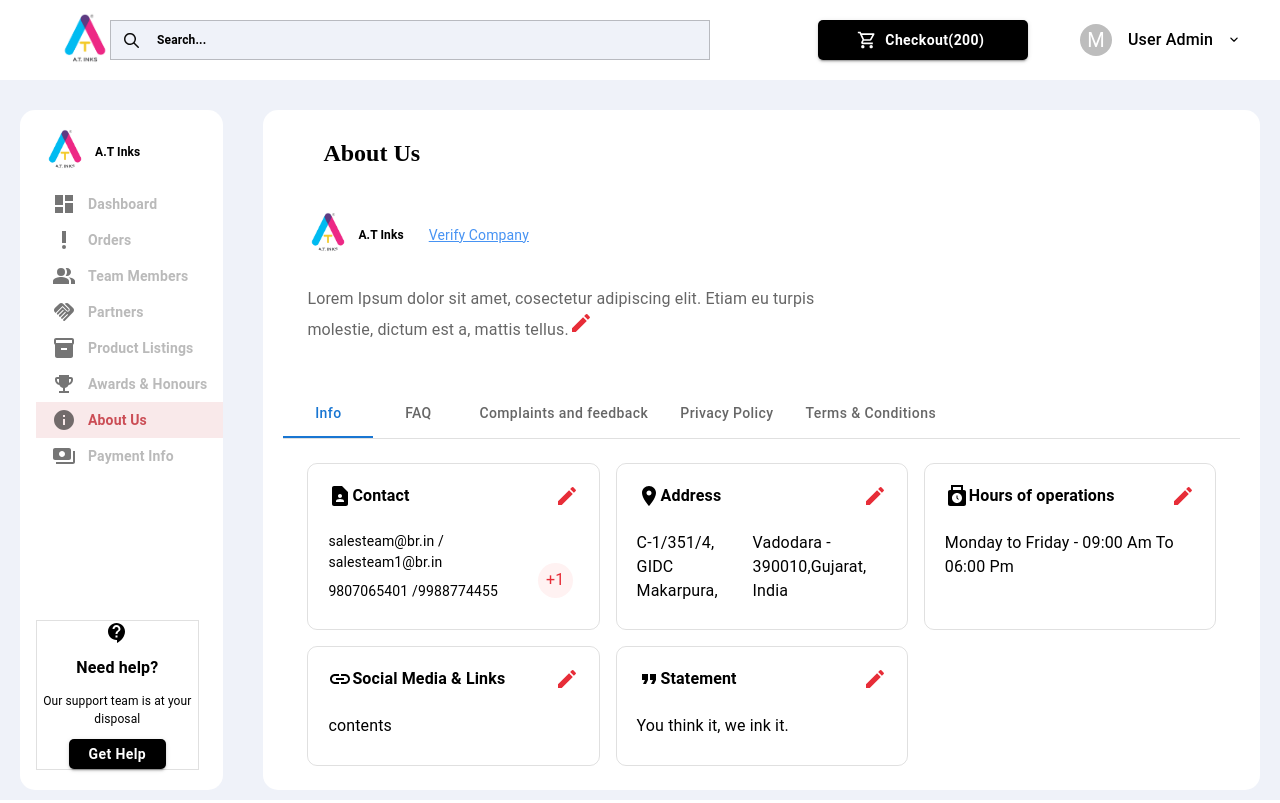
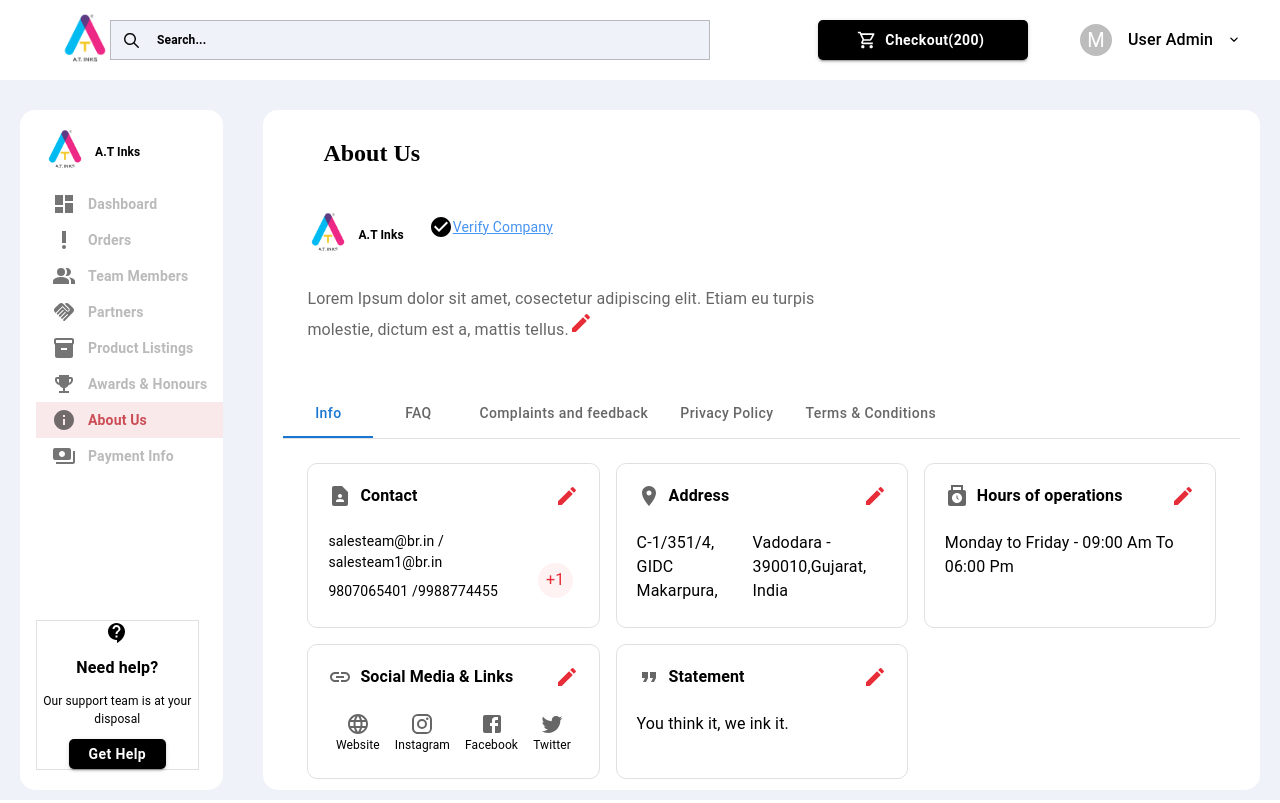
Before and after one commit to mayurlalwani/elred-portal, a React (Vite) app: page /about-us in a window 1280 px wide. Built offline with nearby package versions, Linux system fonts and the light colour scheme.

Commit message:
add social media icons

```diff
--- a/src/components/Card/index.jsx
+++ b/src/components/Card/index.jsx
@@ -1,4 +1,4 @@
-import { Box } from "@mui/material";
+import { Box, Typography } from "@mui/material";
 import React, { createElement, useState } from "react";
 import EditIcon from "@mui/icons-material/Edit";
 import CustomDrawer from "../Drawer";
@@ -28,9 +28,11 @@ const Card = ({ title, icon, children, showContactsInfo, showDeleteIcon }) => {
   return (
     <Box id="card-main-container" sx={styles.cardMainContainer}>
       <Box sx={styles.cardContents}>
-        <Box sx={{ display: "flex" }}>
+        <Box sx={{ display: "flex", color: "#666666" }}>
           {createElement(icon)}
-          <h4>{title}</h4>
+          <Typography ml={1} color="black" fontWeight="bold">
+            {title}
+          </Typography>
         </Box>
         <Box>
           {showDeleteIcon && (
--- a/src/components/CustomTabs/index.jsx
+++ b/src/components/CustomTabs/index.jsx
@@ -12,6 +12,10 @@ import LinkIcon from "@mui/icons-material/Link";
 import FormatQuoteIcon from "@mui/icons-material/FormatQuote";
 import { sxStyles } from "./index.styles";
 import { useAppState } from "../../store";
+import LanguageIcon from "@mui/icons-material/Language";
+import InstagramIcon from "@mui/icons-material/Instagram";
+import FacebookIcon from "@mui/icons-material/Facebook";
+import TwitterIcon from "@mui/icons-material/Twitter";
 
 function TabPanel(props) {
   const { children, value, index, ...other } = props;
@@ -159,7 +163,24 @@ export default function CustomTabs() {
             <Grid container spacing={2}>
               <Grid item xs={4}>
                 <Card title="Social Media & Links" icon={LinkIcon}>
-                  contents
+                  <Box sx={styles.socialMediaContainer}>
+                    <Box sx={styles.icons}>
+                      <LanguageIcon sx={{ color: "#666666" }} />
+                      <Typography fontSize="12px">Website</Typography>
+                    </Box>
+                    <Box sx={styles.icons}>
+                      <InstagramIcon sx={{ color: "#666666" }} />
+                      <Typography fontSize="12px">Instagram</Typography>
+                    </Box>
+                    <Box sx={styles.icons}>
+                      <FacebookIcon sx={{ color: "#666666" }} />
+                      <Typography fontSize="12px">Facebook</Typography>
+                    </Box>
+                    <Box sx={styles.icons}>
+                      <TwitterIcon sx={{ color: "#666666" }} />
+                      <Typography fontSize="12px">Twitter</Typography>
+                    </Box>
+                  </Box>
                 </Card>
               </Grid>
               <Grid item xs={4}>
--- a/src/components/CustomTabs/index.styles.js
+++ b/src/components/CustomTabs/index.styles.js
@@ -12,7 +12,17 @@ export const sxStyles = () => {
       position: "absolute",
       left: "42%",
       marginTop: 4,
-      // bottom: "5px",
+    },
+    socialMediaContainer: {
+      display: "flex",
+      width: "100%",
+      justifyContent: "space-around",
+      alignItems: "center",
+    },
+    icons: {
+      display: "flex",
+      alignItems: "center",
+      flexDirection: "column",
     },
   };
 };
--- a/src/components/Header/index.styles.js
+++ b/src/components/Header/index.styles.js
@@ -4,30 +4,31 @@ export const sxStyles = () => {
       backgroundColor: "#ffffff",
       height: "80px",
       display: "flex",
-      width: "100%"
+      width: "100%",
     },
     headerContents: {
       display: "flex",
       alignItems: "center",
-      width: "100%"
+      width: "100%",
     },
     logoSearch: {
       display: "flex",
       alignItems: "center",
       width: "50%",
       marginLeft: "60px",
-      justifyContent: "space-between"
+      justifyContent: "space-between",
     },
     rightSection: {
       width: "50%",
       display: "flex",
-      justifyContent: "flex-end"
+      justifyContent: "flex-end",
     },
     avatarProfile: {
       display: "flex",
       width: "200px",
       alignItems: "center",
-      marginLeft: "9%"
-    }
+      marginLeft: "9%",
+      cursor: "pointer",
+    },
   };
 };
--- a/src/pages/about-us/AboutUs.jsx
+++ b/src/pages/about-us/AboutUs.jsx
@@ -6,46 +6,82 @@ import { Logo } from "../../components/Logo";
 import Layout from "../Layout";
 import { sxStyles } from "./index.styles";
 import SaveIcon from "@mui/icons-material/Save";
+import CheckCircleIcon from "@mui/icons-material/CheckCircle";
+
 const AboutUs = () => {
   const styles = sxStyles();
-  const description = "Lorem Ipsum dolor sit amet, cosectetur adipiscing elit. Etiam eu turpis molestie, dictum est a, mattis tellus.";
+  const description =
+    "Lorem Ipsum dolor sit amet, cosectetur adipiscing elit. Etiam eu turpis molestie, dictum est a, mattis tellus.";
   const [companyDescription, setCompanyDescription] = useState(description);
   const [showTextField, setShowTextField] = useState(false);
-  return <Layout>
+  const [isVerifiedClick, setIsVerifiedClick] = useState(false);
+
+  return (
+    <Layout>
       <Box id="main-container" sx={styles.mainContainer}>
         <Box sx={styles.aboutContents} id="about-contents">
           <Box id="title" ml={5}>
             <h2>About Us</h2>
           </Box>
           <Box id="company-details" sx={styles.companyDetails}>
-            <Box sx={{
-            display: "flex",
-            alignItems: "center"
-          }}>
+            <Box
+              sx={{
+                display: "flex",
+                alignItems: "center",
+              }}
+            >
               <Logo />
-              <Typography sx={styles.verifyText}>Verify Company</Typography>
+              <Box sx={{ display: "flex", alignItems: "center" }}>
+                <CheckCircleIcon
+                  sx={{ color: isVerifiedClick ? "blue" : "black" }}
+                />
+                {!isVerifiedClick && (
+                  <Typography
+                    onClick={() => setIsVerifiedClick(true)}
+                    sx={styles.verifyText}
+                  >
+                    Verify Company
+                  </Typography>
+                )}
+              </Box>
             </Box>
             <Box id="description" sx={styles.description}>
               <Typography ml={3} color="#666666">
-                {!showTextField && <>
+                {!showTextField && (
+                  <>
                     {companyDescription}
-                    <EditIcon sx={{
-                  color: "#E72D38",
-                  cursor: "pointer"
-                }} onClick={() => setShowTextField(!showTextField)} />
-                  </>}
+                    <EditIcon
+                      sx={{
+                        color: "#E72D38",
+                        cursor: "pointer",
+                      }}
+                      onClick={() => setShowTextField(!showTextField)}
+                    />
+                  </>
+                )}
               </Typography>
-              {showTextField && <>
-                  <TextField id="outlined-controlled" label="Description" value={companyDescription} onChange={event => {
-                setCompanyDescription(event.target.value);
-              }} sx={{
-                width: "100%"
-              }} />
-                  <SaveIcon sx={{
-                color: "#E72D38",
-                cursor: "pointer"
-              }} onClick={() => setShowTextField(!showTextField)} />
-                </>}
+              {showTextField && (
+                <>
+                  <TextField
+                    id="outlined-controlled"
+                    label="Description"
+                    value={companyDescription}
+                    onChange={(event) => {
+                      setCompanyDescription(event.target.value);
+                    }}
+                    sx={{
+                      width: "100%",
+                    }}
+                  />
+                  <SaveIcon
+                    sx={{
+                      color: "#E72D38",
+                      cursor: "pointer",
+                    }}
+                    onClick={() => setShowTextField(!showTextField)}
+                  />
+                </>
+              )}
             </Box>
           </Box>
 
@@ -54,6 +90,7 @@ const AboutUs = () => {
           </Box>
         </Box>
       </Box>
-    </Layout>;
+    </Layout>
+  );
 };
 export default AboutUs;
--- a/src/pages/about-us/index.styles.js
+++ b/src/pages/about-us/index.styles.js
@@ -2,7 +2,7 @@ export const sxStyles = () => {
   return {
     mainContainer: {
       width: "100%",
-      padding: "30px 20px 10px 20px"
+      padding: "30px 20px 10px 20px",
     },
     aboutContents: {
       height: "100%",
@@ -10,27 +10,26 @@ export const sxStyles = () => {
       borderRadius: "15px",
       padding: "30px 20px 10px 20px",
       display: "flex",
-      flexDirection: "column"
+      flexDirection: "column",
     },
     companyDetails: {
       display: "flex",
       alignItems: "flex-start",
-      flexDirection: "column"
+      flexDirection: "column",
     },
     description: {
       display: "flex",
-      width: "61%"
+      width: "61%",
     },
     tabSection: {
       marginTop: "5%",
-      height: "100%"
+      height: "100%",
     },
     verifyText: {
       fontSize: "14px",
       color: "#4793F3",
       textDecoration: "underline",
       cursor: "pointer",
-      mt: 2
-    }
+    },
   };
 };
```
Also changed, not shown: src/components/Header/index.jsx (+57 -22 lines).
